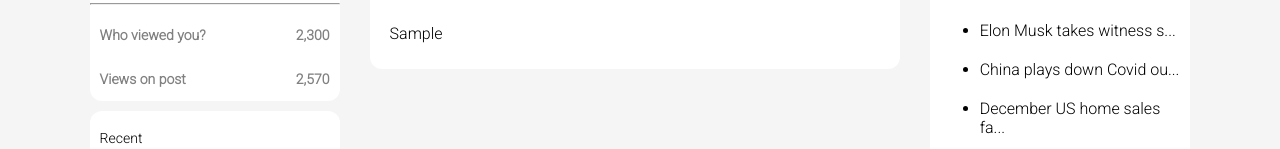
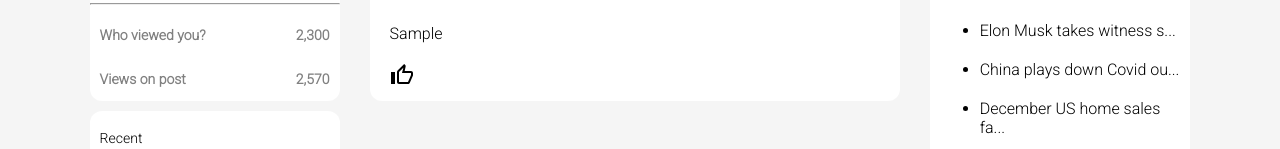
Before and after one commit to harshitchopra7/rj7-pro-networking, a React (Create React App) app: page / in a window 1280 px wide. Both pictures are taken after typing "Sample" into the empty fields and a click on the button "Add". Shown: the part 293-442 px from the top of the page. Built offline with nearby package versions, Linux system fonts and the light colour scheme; no server answers.

Commit message:
like functionality added

```diff
--- a/src/components/Feed/Feed.js
+++ b/src/components/Feed/Feed.js
@@ -18,15 +18,18 @@ function Feed() {
   }, []);
 
   function addPosts() {
-    const copyArray = posts;
+    const copyArray = [...posts];
     copyArray.unshift({
       userId: 10,
       name: "Harshit",
       tags: ["HTML", "CSS"],
       body: input,
     });
+    setPosts(copyArray);
     setInput("");
   }
+
+  console.log(posts);
 
   return (
     <div className="feed_container">
@@ -50,6 +53,7 @@ function Feed() {
           name={value.name}
           tags={value.tags}
           message={value.body}
+          likeCount={value.reactions}
         />
       ))}
     </div>
--- a/src/components/Feed/FeedCard.css
+++ b/src/components/Feed/FeedCard.css
@@ -27,3 +27,12 @@
 .tags {
     display: flex;
 }
+
+.icons {
+    display: flex;
+    align-items: center;
+}
+
+.icons>p {
+    margin-left: 6px;
+}
--- a/src/components/Feed/FeedCard.js
+++ b/src/components/Feed/FeedCard.js
@@ -1,11 +1,22 @@
-import React from "react";
+import React, { useState } from "react";
 import "./FeedCard.css";
 import Avatar from "@mui/material/Avatar";
 import ThumbUpOffAltOutlinedIcon from "@mui/icons-material/ThumbUpOffAltOutlined";
+import ThumbUpIcon from "@mui/icons-material/ThumbUp";
 import CommentOutlinedIcon from "@mui/icons-material/CommentOutlined";
 import TurnedInNotOutlinedIcon from "@mui/icons-material/TurnedInNotOutlined";
 
-function FeedCard({ image, name, tags, message }) {
+function FeedCard({ image, name, tags, message, likeCount }) {
+  const [isLiked, setIsLiked] = useState(false);
+
+  function handleLikeClick() {
+    if (isLiked === true) {
+      setIsLiked(false);
+    } else {
+      setIsLiked(true);
+    }
+  }
+
   return (
     <div className="feed_card_container">
       <div className="feed_card_title">
@@ -23,6 +34,13 @@ function FeedCard({ image, name, tags, message }) {
       </div>
 
       <p>{message}</p>
+
+      <div>
+        <div className="icons" onClick={handleLikeClick}>
+          {isLiked ? <ThumbUpIcon /> : <ThumbUpOffAltOutlinedIcon />}
+          <p>{isLiked ? likeCount + 1 : likeCount}</p>
+        </div>
+      </div>
     </div>
   );
 }
```
